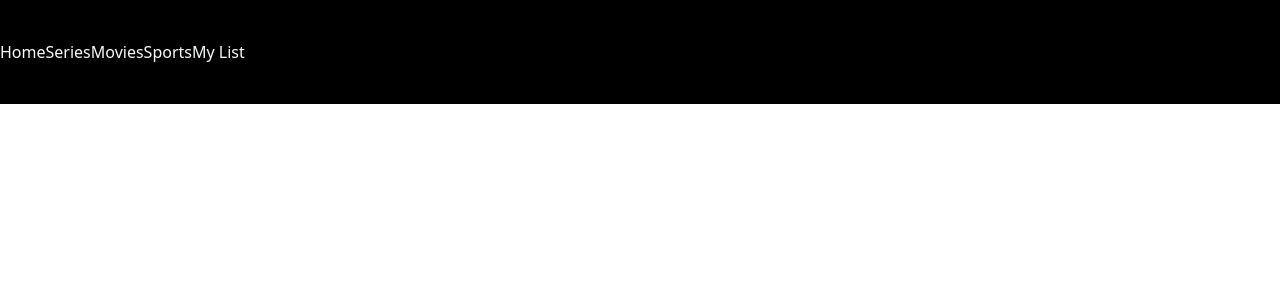
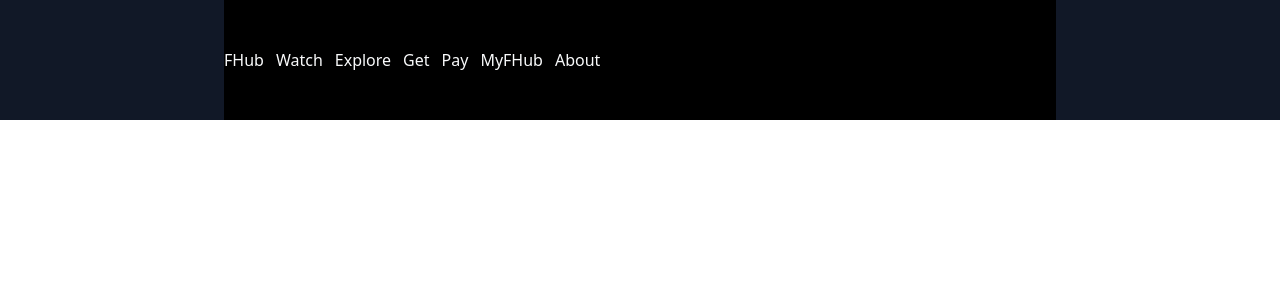
Before and after one commit to brian-ambani/FlinHub, a React (Create React App) app: page / in a window 1280 px wide. Shown: the top 300 px of the page. Built offline with nearby package versions, Linux system fonts and the light colour scheme; the HTML template or start-up script is replaced by a standard one.

Commit message:
updated the nav

```diff
--- a/src/Components/Nav.jsx
+++ b/src/Components/Nav.jsx
@@ -3,12 +3,14 @@ import React from 'react'
 const Nav = () => {
   return (
     <div className='bg-black'>
-        <ul className='flex py-10'>
-            <li>Home</li>
-            <li>Series</li>
-            <li>Movies</li>
-            <li>Sports</li>
-            <li>My List</li>
+        <ul className='flex py-12 items-center space-x-3'>
+            <a href=""><li>FHub</li></a>
+            <a href=""><li>Watch</li></a>
+            <a href=""><li>Explore</li></a>
+            <a href=""><li>Get</li></a>
+            <a href=""><li>Pay</li></a>
+            <a href=""><li>MyFHub</li></a>
+            <a href=""><li>About</li></a>
         </ul>
     </div>
   )
--- a/src/container/Index.jsx
+++ b/src/container/Index.jsx
@@ -3,9 +3,8 @@ import Nav from '../Components/Nav'
 
 const Index = () => {
   return (
-    <div className='bg-grey-900'>
+    <div className='bg-grey-900 mx-56'>
         <Nav />
-        <h1></h1>
     </div>
   )
 }
```
